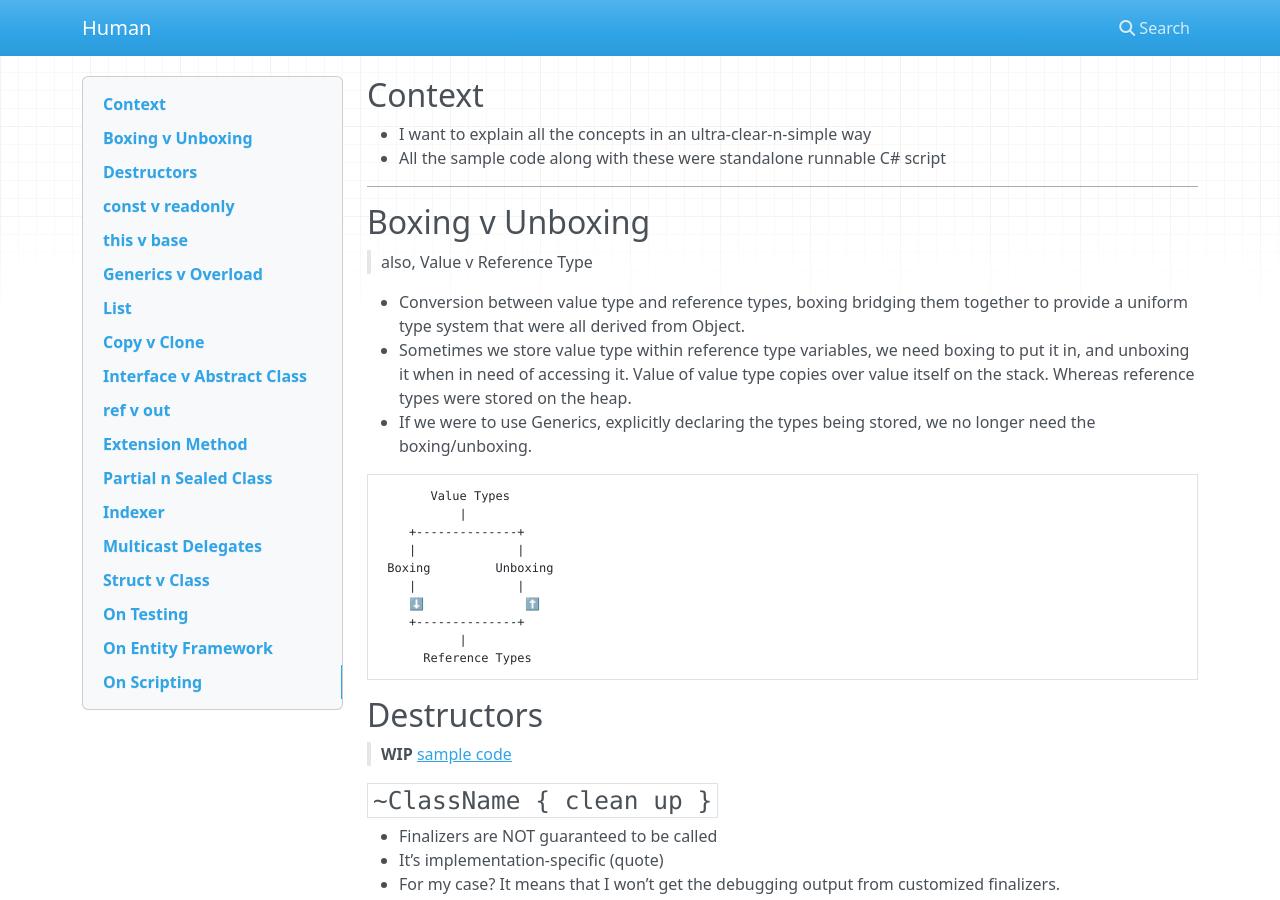
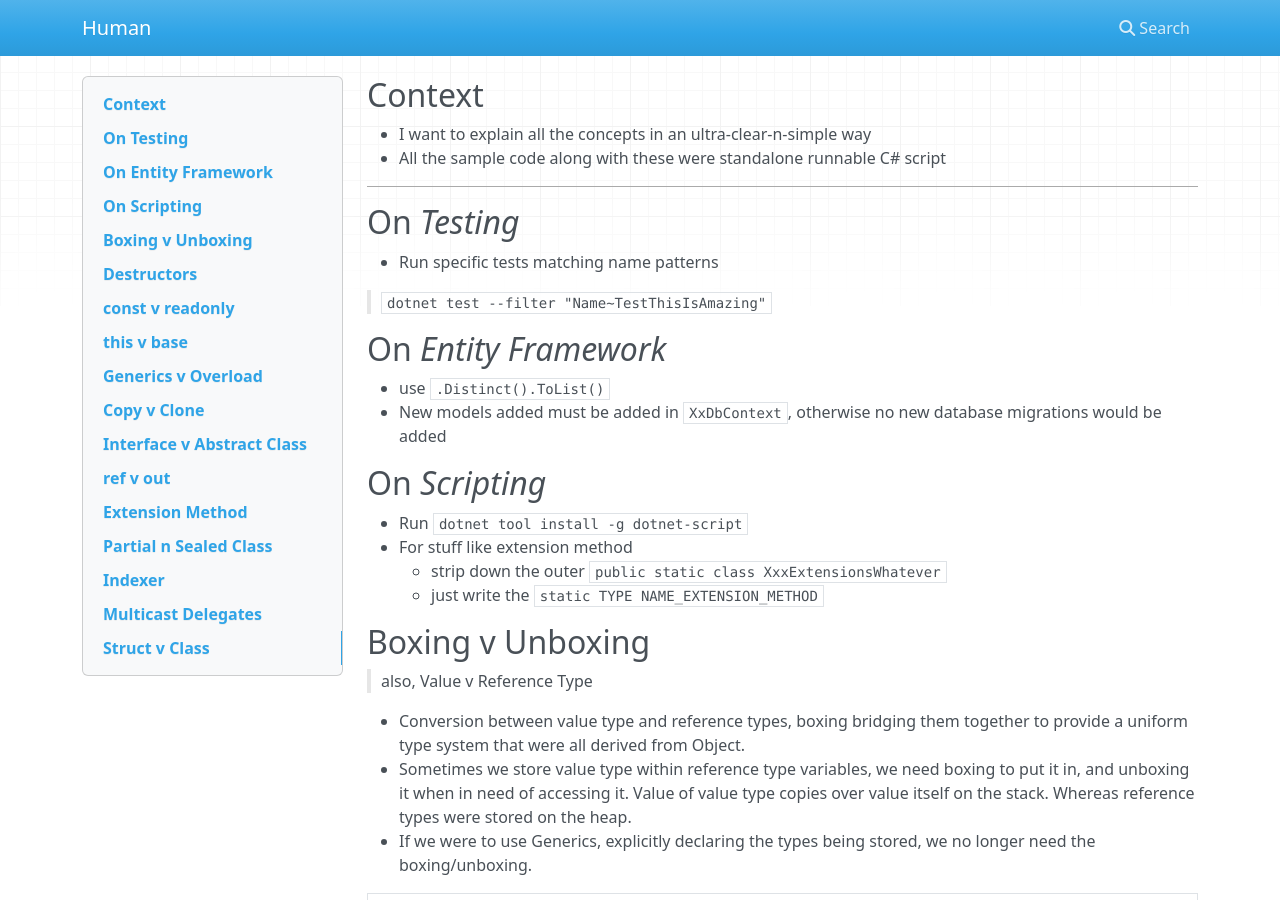
Before and after one commit to codingEzio/codingEzio.github.io, an MkDocs documentation site: the page built from docs/hands-on/core-csharp-n-dotnet.md, in a window 1280 px wide and 900 px high. Built offline with MkDocs 1.6.1, drawn with Linux system fonts in a browser that asks for light colours; nearby versions of some CDN libraries; some of the changed text lies outside the part shown.

Commit message:
chore+refactor: Notes clean up on TODOs and structures

```diff
--- a/docs/hands-on/core-csharp-n-dotnet.md
+++ b/docs/hands-on/core-csharp-n-dotnet.md
@@ -5,6 +5,24 @@
 - All the sample code along with these were standalone runnable C# script
 
 -----
+
+## On *Testing*
+
+- Run specific tests matching name patterns
+
+  > `dotnet test --filter "Name~TestThisIsAmazing"`
+
+## On *Entity Framework*
+
+- use `.Distinct().ToList()`
+- New models added must be added in `XxDbContext`, otherwise no new database migrations would be added
+
+## On *Scripting*
+
+- Run  `dotnet tool install -g dotnet-script`
+- For stuff like extension method
+    - strip down the outer `public static class XxxExtensionsWhatever`
+    - just write the `static TYPE NAME_EXTENSION_METHOD`
 
 ## Boxing v Unboxing
 
@@ -30,14 +48,14 @@ Value of value type copies over value itself on the stack. Whereas reference typ
 
 ## Destructors
 
-> **WIP** [sample code](https://github.com/codingEzio/codingezio.github.io/blob/master/hands-on/type-destructor.cs)
+> [sample code](https://github.com/codingEzio/codingezio.github.io/blob/master/hands-on/type-destructor.cs)
 
 ### `~ClassName { clean up }`
 
 - Finalizers are NOT guaranteed to be called
-- It’s implementation-specific (quote)
-- For my case? It means that I won’t get the debugging output from customized finalizers.
-- For production? We’ll do more testing then
+    - It’s implementation-specific (quote)
+    - For my case? It means that I won’t get the debugging output from customized finalizers.
+    - For production? We’ll do more testing then
 
 - References
     - [observations made on this](https://github.com/dotnet/csharpstandard/issues/291)
@@ -73,13 +91,6 @@ Value of value type copies over value itself on the stack. Whereas reference typ
 
 - generics ensure uniformity
 - overloading get you more than handling different types, but also methods with different length of parameters
-
-## `List`
-
-> **WIP**
-
-- ICollection<T> ➡️ IList<T> ➡️ List
-- Each with different set of methods impl_ed
 
 ## Copy v Clone
 
```
Also changed, not shown: other parts of docs/hands-on/core-csharp-n-dotnet.md (+0 -18 lines), docs/build-your-own/my-toy-load-balancer.md (+1 -1 lines), docs/facts-n-quotes/facts-n-quotes-about-finance.md (+1 -1 lines), docs/hands-on/core-operatingsystem.md (+0 -4 lines), docs/hands-on/core-security.md (+1 -9 lines), docs/tips-n-tricks/tidbits-git.md (+0 -4 lines).
